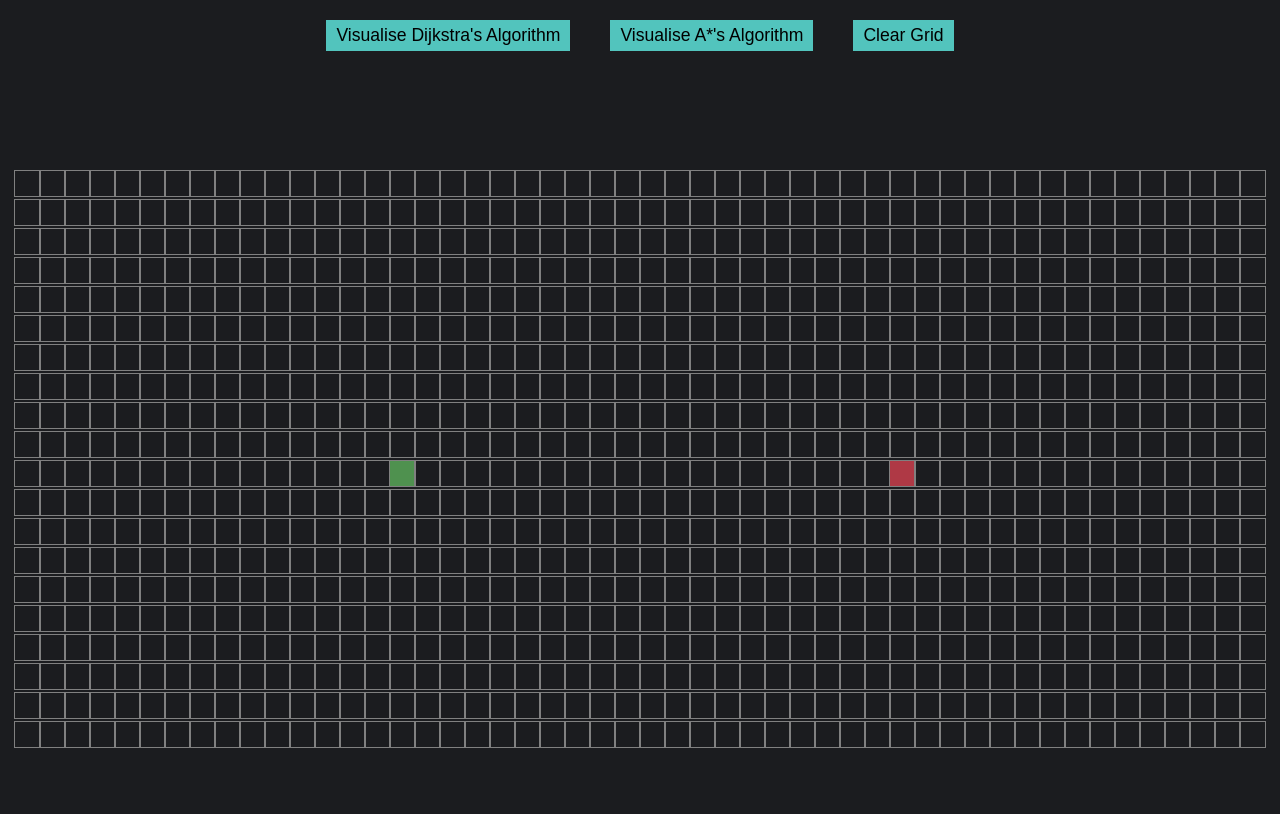
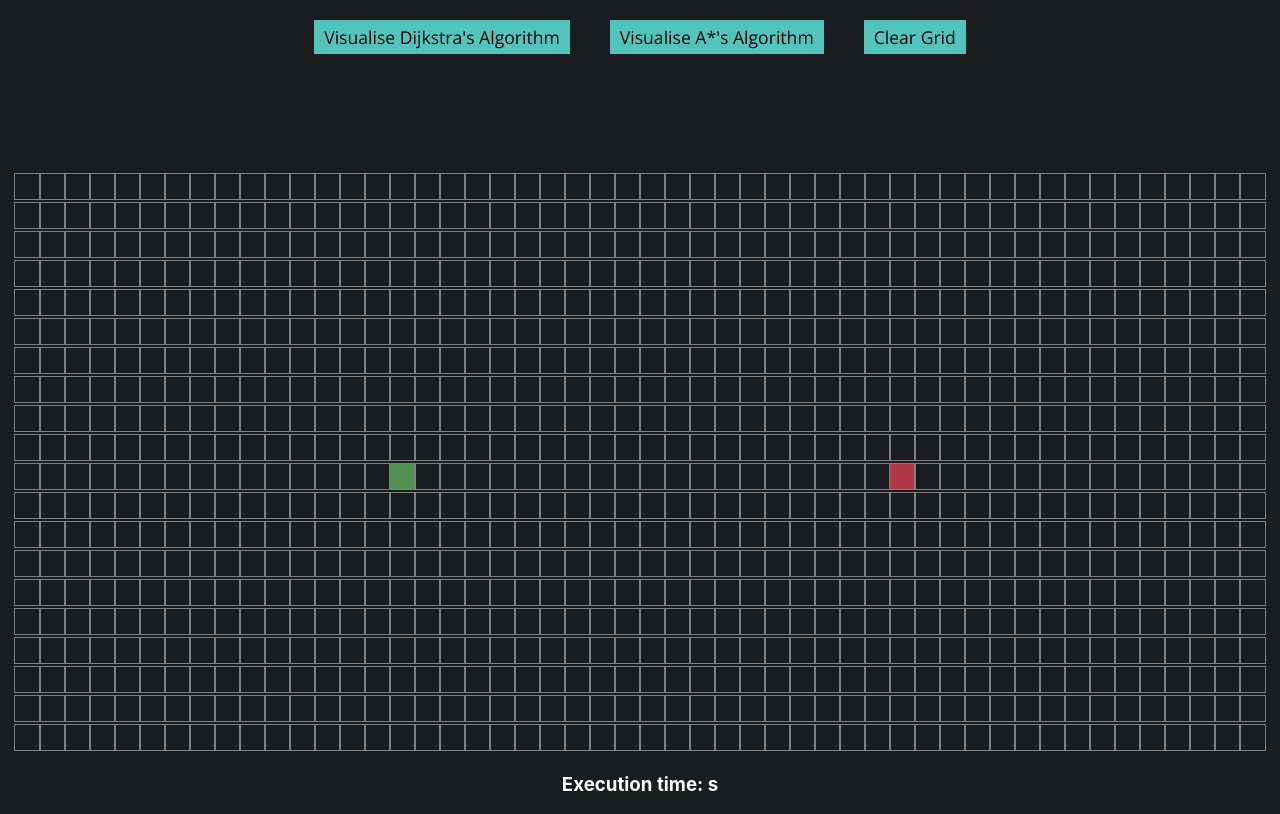
Before and after one commit to dekuu3/Pathfinding-Visualiser, a React (Create React App) app: page / in a window 1280 px wide. Built offline with nearby package versions, Linux system fonts and the light colour scheme.

Commit message:
Refactored code, fixed bug that wasn't allowing A* to restart properly

```diff
--- a/src/Algorithms/astar.js
+++ b/src/Algorithms/astar.js
@@ -7,7 +7,7 @@ F = G + H— cost to reach goal, if the current node is chosen as next node in t
 */
 
 export function astar(grid, startNode, finishNode) {
-  const visitedNodesInOrder = [];
+  let visitedNodesInOrder = [];
   if (!startNode || !finishNode || startNode === finishNode) {
     return false;
   }
@@ -68,8 +68,8 @@ function popFromArray(arr, element) {
 
 //Gets neighbours on each side of a node
 function getUnvisitedNeighbours(node, grid) {
-  const neighbours = [];
-  const {col, row} = node;
+  let neighbours = [];
+  let {col, row} = node;
   if (row > 0) neighbours.push(grid[row - 1][col]);
   if (row < grid.length - 1) neighbours.push(grid[row + 1][col]);
   if (col > 0) neighbours.push(grid[row][col - 1]);
@@ -84,7 +84,7 @@ function calculateHValue(node, finishNode) {
 //Reverses from the finish node to find the shortest path
 //Must be called after the A* algorithm
 export function getAstarNodesInShortestPathOrder(finishNode) {
-  const nodesInShortestPathOrder = [];
+  let nodesInShortestPathOrder = [];
   let currentNode = finishNode;
   while (currentNode !== null) {
     nodesInShortestPathOrder.unshift(currentNode);
--- a/src/Algorithms/dijkstra.js
+++ b/src/Algorithms/dijkstra.js
@@ -7,15 +7,15 @@ This returns all nodes in the order in which they were visited. Also has the nod
 */
 
 export function dijkstra(grid, startNode, finishNode) {
-  const visitedNodesInOrder = [];
+  let visitedNodesInOrder = [];
   if (!startNode || !finishNode || startNode === finishNode) {
     return false;
   }
   startNode.distance = 0;
-  const unvisitedNodes = getAllNodes(grid);
+  let unvisitedNodes = getAllNodes(grid);
   while (!!unvisitedNodes.length) {
     sortNodesByDistance(unvisitedNodes);
-    const closestNode = unvisitedNodes.shift();
+    let closestNode = unvisitedNodes.shift();
     //console.log(closestNode);
     //if it finds a wall, continue
     if (closestNode.isWall) continue;
@@ -33,16 +33,16 @@ function sortNodesByDistance(unvisitedNodes) {
 }
 
 function updateUnvisitedNeighours(node, grid) {
-  const unvisitedNeighbours = getUnvisitedNeighbours(node, grid);
-  for (const neighbour of unvisitedNeighbours) {
+  let unvisitedNeighbours = getUnvisitedNeighbours(node, grid);
+  for (let neighbour of unvisitedNeighbours) {
     neighbour.distance = node.distance + 1;
     neighbour.previousNode = node;
   }
 }
 
 function getUnvisitedNeighbours(node, grid) {
-  const neighbours = [];
-  const {col, row} = node;
+  let neighbours = [];
+  let {col, row} = node;
   if (row > 0) neighbours.push(grid[row - 1][col]);
   if (row < grid.length - 1) neighbours.push(grid[row + 1][col]);
   if (col > 0) neighbours.push(grid[row][col - 1]);
@@ -51,9 +51,9 @@ function getUnvisitedNeighbours(node, grid) {
 }
 
 function getAllNodes(grid) {
-  const nodes = [];
-  for (const row of grid) {
-    for (const node of row) {
+  let nodes = [];
+  for (let row of grid) {
+    for (let node of row) {
       nodes.push(node);
     }
   }
@@ -63,7 +63,7 @@ function getAllNodes(grid) {
 //Reverses from the finish node to find the shortest path
 //Must be called after the dijkstras algorithm
 export function getDijkstraNodesInShortestPathOrder(finishNode) {
-  const nodesInShortestPathOrder = [];
+  let nodesInShortestPathOrder = [];
   let currentNode = finishNode;
   while (currentNode !== null) {
     nodesInShortestPathOrder.unshift(currentNode);
--- a/src/PathfindingVisualiser/Node/Node.jsx
+++ b/src/PathfindingVisualiser/Node/Node.jsx
@@ -6,7 +6,7 @@ export default class Node extends Component {
   //Terniary operator correctly displays finish and start nodes
   //render function displays the nodes
   render() {
-    const {
+    let {
       col,
       row,
       isFinish,
--- a/src/PathfindingVisualiser/PathfindingVisualiser.css
+++ b/src/PathfindingVisualiser/PathfindingVisualiser.css
@@ -3,6 +3,7 @@
 }
 
 button {
+  font-family: "Open Sans";
   font-weight: 500;
   font-size: 1.1rem;
   margin: 20px;
--- a/src/PathfindingVisualiser/PathfindingVisualiser.jsx
+++ b/src/PathfindingVisualiser/PathfindingVisualiser.jsx
@@ -24,31 +24,27 @@ export default class PathfindingVisualiser extends Component {
 
   //Grid setup using nodes
   componentDidMount() {
-    const grid = getInitialGrid();
+    let grid = getInitialGrid();
     this.setState({ grid });
   }
 
   //Event handler for the resetGrid button - it clears all nodes and walls
   resetGrid() {
-    for (let row = 0; row < 20; row++) {
-      for (let col = 0; col < 50; col++) {
-        let currentRowToReset = row;
-        let currentColToReset = col;
+    let { grid } = this.state;
+    for (let row of grid) {
+      for (let node of row) {
+        let { col, row } = node;
         if (
           !(
-            document.getElementById(
-              `node-${currentRowToReset}-${currentColToReset}`
-            ).className === "node node-start" ||
-            document.getElementById(
-              `node-${currentRowToReset}-${currentColToReset}`
-            ).className === "node node-finish"
+            document.getElementById(`node-${row}-${col}`).className ===
+              "node node-start" ||
+            document.getElementById(`node-${row}-${col}`).className ===
+              "node node-finish"
           )
         ) {
-          document.getElementById(
-            `node-${currentRowToReset}-${currentColToReset}`
-          ).className = "node";
-        } else {
+          document.getElementById(`node-${row}-${col}`).className = "node";
         }
+        node.isVisited = false;
       }
     }
     this.componentDidMount();
@@ -56,29 +52,23 @@ export default class PathfindingVisualiser extends Component {
 
   //similar to resetGrid() but this one leaves walls up - preferably to be called before an algorithm runs
   resetGridExceptWalls() {
-    for (let row = 0; row < 20; row++) {
-      for (let col = 0; col < 50; col++) {
-        let currentRowToReset = row;
-        let currentColToReset = col;
-
+    let { grid } = this.state;
+    for (let row of grid) {
+      for (let node of row) {
+        let { col, row } = node;
         if (
           !(
-            document.getElementById(
-              `node-${currentRowToReset}-${currentColToReset}`
-            ).className === "node node-wall" ||
-            document.getElementById(
-              `node-${currentRowToReset}-${currentColToReset}`
-            ).className === "node node-start" ||
-            document.getElementById(
-              `node-${currentRowToReset}-${currentColToReset}`
-            ).className === "node node-finish"
+            document.getElementById(`node-${row}-${col}`).className ===
+              "node node-wall" ||
+            document.getElementById(`node-${row}-${col}`).className ===
+              "node node-start" ||
+            document.getElementById(`node-${row}-${col}`).className ===
+              "node node-finish"
           )
         ) {
-          document.getElementById(
-            `node-${currentRowToReset}-${currentColToReset}`
-          ).className = "node";
-        } else {
+          document.getElementById(`node-${row}-${col}`).className = "node";
         }
+        node.isVisited = false;
       }
     }
   }
@@ -125,11 +115,18 @@ export default class PathfindingVisualiser extends Component {
   //Event handler for the "visualiseDijkstra" button which runs the Dijkstra algo
   visualiseDijkstra() {
     this.resetGridExceptWalls();
-    const { grid } = this.state;
+    let { grid } = this.state;
     const startNode = grid[START_NODE_ROW][START_NODE_COL];
     const finishNode = grid[FINISH_NODE_ROW][FINISH_NODE_COL];
-    const visitedNodesInOrder = dijkstra(grid, startNode, finishNode);
-    const nodesInShortestPathOrder = getDijkstraNodesInShortestPathOrder(
+    let startTime = Date.now();
+    let visitedNodesInOrder = dijkstra(grid, startNode, finishNode);
+    setInterval(function () {
+      let elapsedTime = Date.now() - startTime;
+      document.getElementById("timer").innerHTML = (elapsedTime / 1000).toFixed(
+        3
+      );
+    }, 100);
+    let nodesInShortestPathOrder = getDijkstraNodesInShortestPathOrder(
       finishNode
     );
     console.log(nodesInShortestPathOrder);
@@ -145,7 +142,7 @@ export default class PathfindingVisualiser extends Component {
         return;
       }
       setTimeout(() => {
-        const node = visitedNodesInOrder[i];
+        let node = visitedNodesInOrder[i];
 
         if (
           !(
@@ -168,13 +165,12 @@ export default class PathfindingVisualiser extends Component {
   //Event handler for the visualiseAstar" button which runs the A* algo
   visualiseAstar() {
     this.resetGridExceptWalls();
-    const { grid } = this.state;
-    const startNode = grid[START_NODE_ROW][START_NODE_COL];
-    const finishNode = grid[FINISH_NODE_ROW][FINISH_NODE_COL];
-    const visitedNodesInOrder = astar(grid, startNode, finishNode);
-    const nodesInShortestPathOrder = getAstarNodesInShortestPathOrder(
-      finishNode
-    );
+    let { grid } = this.state;
+    let startNode = grid[START_NODE_ROW][START_NODE_COL];
+    let finishNode = grid[FINISH_NODE_ROW][FINISH_NODE_COL];
+    let visitedNodesInOrder = astar(grid, startNode, finishNode);
+    let nodesInShortestPathOrder = getAstarNodesInShortestPathOrder(finishNode);
+    console.log(visitedNodesInOrder);
     console.log(nodesInShortestPathOrder);
     this.animateAstar(visitedNodesInOrder, nodesInShortestPathOrder);
   }
@@ -188,7 +184,7 @@ export default class PathfindingVisualiser extends Component {
         return;
       }
       setTimeout(() => {
-        const node = visitedNodesInOrder[i];
+        let node = visitedNodesInOrder[i];
 
         if (
           !(
@@ -206,7 +202,7 @@ export default class PathfindingVisualiser extends Component {
   }
 
   render() {
-    const { grid, mouseIsPressed } = this.state;
+    let { grid, mouseIsPressed } = this.state;
 
     return (
       <>
@@ -247,15 +243,19 @@ export default class PathfindingVisualiser extends Component {
             );
           })}
         </div>
+        <h3>
+          {" "}
+          Execution time: <span id="timer"></span> s
+        </h3>
       </>
     );
   }
 }
 
-const getInitialGrid = () => {
-  const grid = [];
+let getInitialGrid = () => {
+  let grid = [];
   for (let row = 0; row < 20; row++) {
-    const currentRow = [];
+    let currentRow = [];
     for (let col = 0; col < 50; col++) {
       currentRow.push(createNode(col, row));
     }
@@ -264,7 +264,7 @@ const getInitialGrid = () => {
   return grid;
 };
 
-const createNode = (col, row) => {
+let createNode = (col, row) => {
   return {
     col,
     row,
@@ -280,10 +280,10 @@ const createNode = (col, row) => {
   };
 };
 
-const getNewGridWithWallsOn = (grid, row, col) => {
-  const newGrid = grid.slice();
-  const node = newGrid[row][col];
-  const newNode = {
+let getNewGridWithWallsOn = (grid, row, col) => {
+  let newGrid = grid.slice();
+  let node = newGrid[row][col];
+  let newNode = {
     ...node,
     isWall: !node.isWall,
   };
--- a/src/index.css
+++ b/src/index.css
@@ -1,11 +1,14 @@
+@import url("https://fonts.googleapis.com/css?family=Open+Sans");
+
 body {
   margin: 0;
-  font-family: -apple-system, BlinkMacSystemFont, "Segoe UI", "Roboto", "Oxygen",
-    "Ubuntu", "Cantarell", "Fira Sans", "Droid Sans", "Helvetica Neue",
-    sans-serif;
+  font-family: -apple-system, BlinkMacSystemFont, "Open Sans", "Segoe UI",
+    "Roboto", "Oxygen", "Ubuntu", "Cantarell", "Fira Sans", "Droid Sans",
+    "Helvetica Neue", sans-serif;
   -webkit-font-smoothing: antialiased;
   -moz-osx-font-smoothing: grayscale;
   background-color: #1b1c1f;
+  color: white;
 }
 
 code {
```
